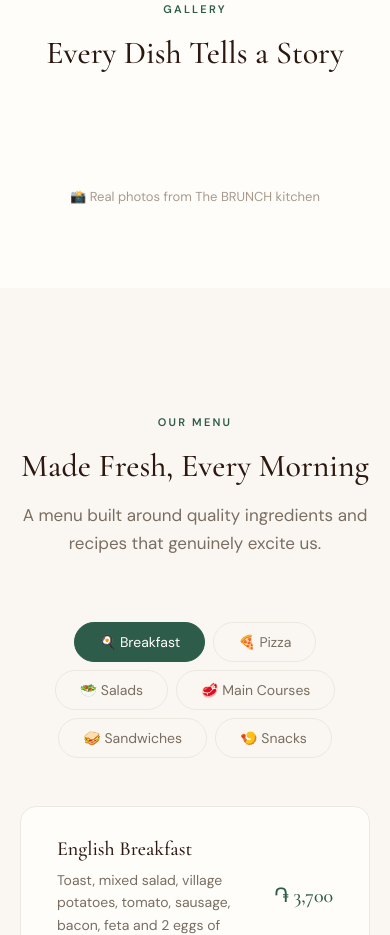
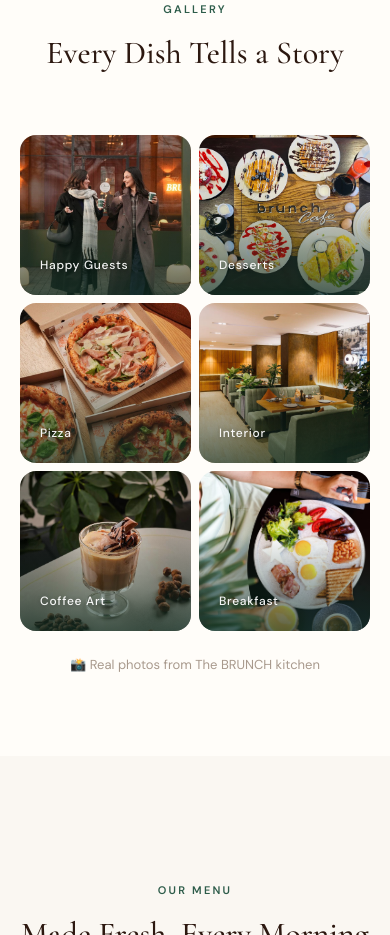
Before and after one commit to apathy000/the-BRUNCH, a React (Vite) app: page / in a window 390 px wide. Shown: the part 3780-4715 px from the top of the page. Built offline with nearby package versions, Linux system fonts and the light colour scheme.

Commit message:
fixed te phone veresiond

```diff
--- a/src/App.css
+++ b/src/App.css
@@ -413,13 +413,7 @@ body {
   .stats .container { grid-template-columns: repeat(2,1fr); }
   .stat { border-right: none; border-bottom: 1px solid rgba(255,255,255,0.08); }
   .features__grid { grid-template-columns: 1fr; }
-  .gallery__grid {
-    grid-template-columns: repeat(2, 1fr);
-    grid-template-rows: repeat(3, 180px);  /* fixed height — images need this to show! */
-    gap: 10px;
-  }
-  .gallery__item--tall { grid-row: span 1; }   /* no tall on mobile */
-  .gallery__item--wide { grid-column: span 1; } /* no wide on mobile */
+
   .reviews__grid { grid-template-columns: 1fr; }
   .review-card:nth-child(2) { transform: none; }
   .why-us__grid { grid-template-columns: 1fr; }
@@ -655,9 +649,22 @@ body {
 @media (max-width: 768px) {
   .lang-switcher__trigger { padding: 6px 10px; font-size: 12px; }
   .lang-switcher__dropdown { right: -8px; }
-  .gallery__grid { grid-template-columns: repeat(2,1fr) !important; grid-template-rows: auto !important; }
+  /* Gallery: 2 columns, fixed 160px rows so images actually show */
+  .gallery__grid {
+    grid-template-columns: repeat(2, 1fr) !important;
+    grid-template-rows: repeat(3, 160px) !important;
+    gap: 8px !important;
+  }
   .gallery__item--tall { grid-row: span 1 !important; }
   .gallery__item--wide { grid-column: span 1 !important; }
+  /* Labels always visible on mobile — no hover on phones */
+  .gallery__item-inner {
+    background: linear-gradient(to top, rgba(20,50,38,0.7) 0%, transparent 60%) !important;
+  }
+  .gallery__item-inner span {
+    color: rgba(255,255,255,0.95) !important;
+    font-size: 12px !important;
+  }
   .features__grid { grid-template-columns: 1fr !important; }
   .why-us__grid { grid-template-columns: 1fr !important; }
 }
@@ -753,15 +760,3 @@ body {
 .footer__credit:hover {
   color: rgba(255,255,255,0.5);
 }
-
-/* ── Mobile gallery: labels always visible, no hover needed ── */
-@media (max-width: 768px) {
-  .gallery__item-inner {
-    background: linear-gradient(to top, rgba(30,61,50,0.65) 0%, transparent 60%) !important;
-  }
-  .gallery__item-inner span {
-    color: rgba(255,255,255,0.95) !important;
-    font-size: 12px !important;
-  }
-  .gallery__item:hover { transform: none; } /* disable scale on touch */
-}
```
